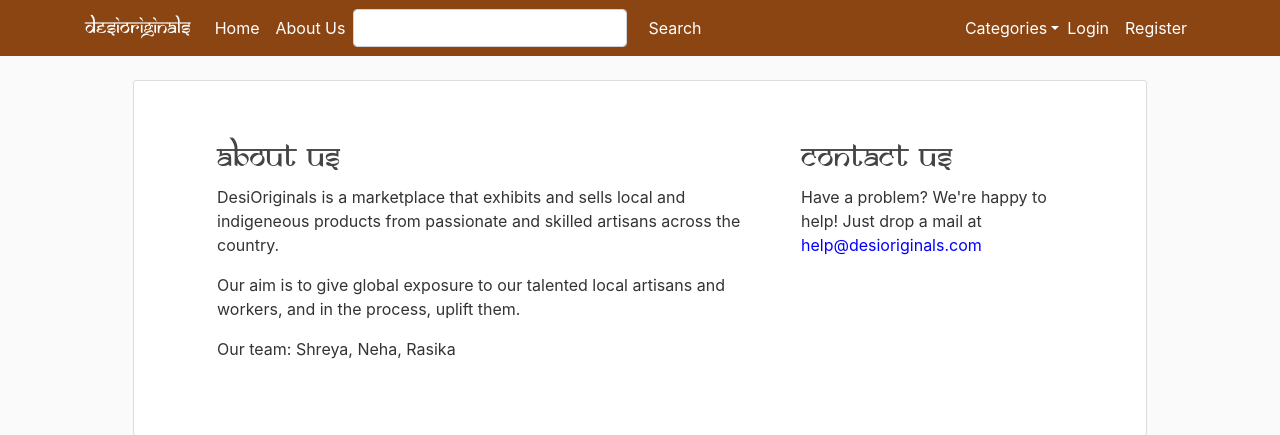
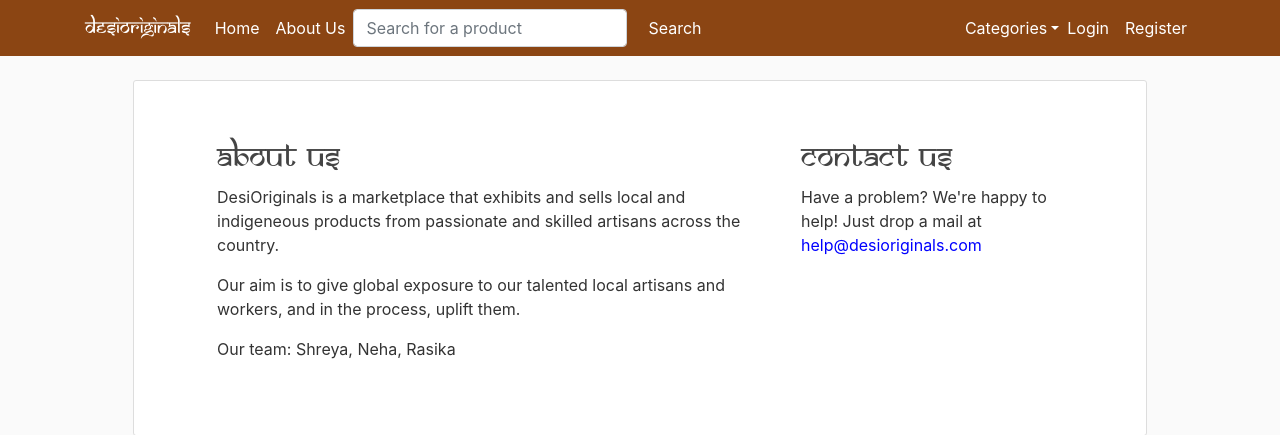
Before and after one commit to ShreyaDhananjay/EcommerceWebsite, a Flask app: page /about in a window 1280 px wide. Shown: the top 435 px of the page. Run offline with Flask 2, Linux system fonts and the light colour scheme; some libraries are stand-ins or nearby versions.

Commit message:
minor change

```diff
--- a/ecommerceweb/forms.py
+++ b/ecommerceweb/forms.py
@@ -69,4 +69,3 @@ class PaymentDetails(FlaskForm):
 
 class SearchForm(FlaskForm):
     search = StringField('Search for a product', validators=[DataRequired()])
-    #submit = SubmitField('Search')
--- a/ecommerceweb/templates/layout.html
+++ b/ecommerceweb/templates/layout.html
@@ -61,7 +61,7 @@
               <a class="nav-item nav-link" href="{{ url_for('about') }}">About Us</a>
               <form class="form-inline ml-auto" action="{{ url_for('search') }}" method="post" name="search">
                 <div class="md-form my-0">
-                {{ g.search_form.hidden_tag() }}{{ g.search_form.search(class="form-control") }}</div>
+                {{ g.search_form.hidden_tag() }}{{ g.search_form.search(class="form-control", placeholder="Search for a product") }}</div>
               <input type="submit" value="Search" class="btn btn-outline-white btn-md my-0 ml-sm-2" style="color: white;"></form>
             </div>
               <div class="dropdown" style="color: white;">
```
